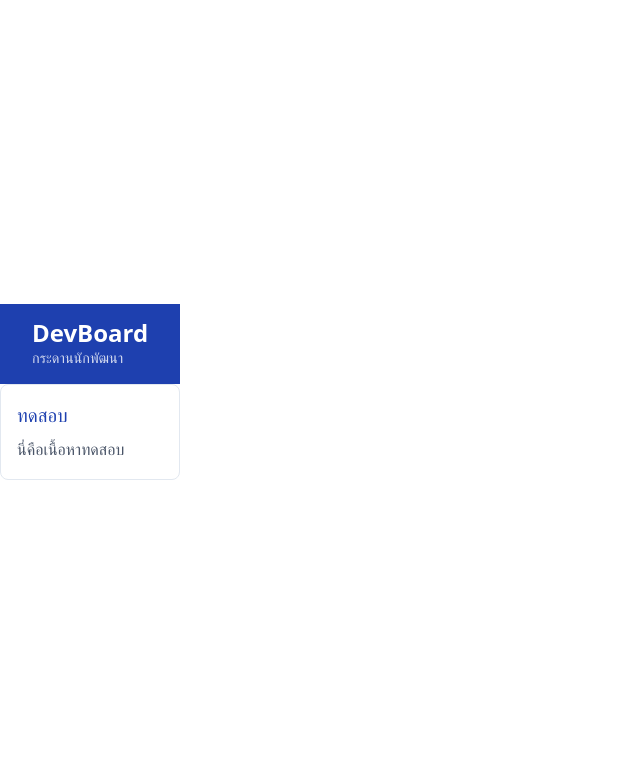
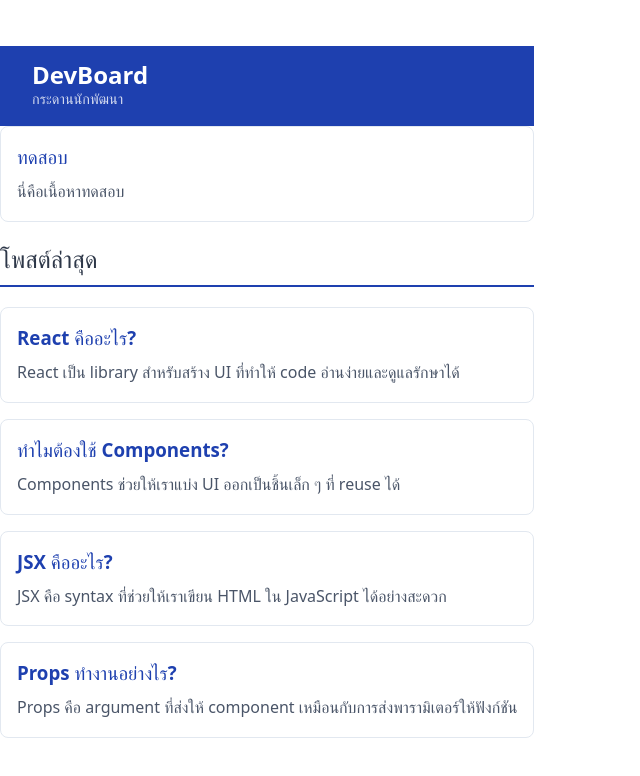
Before and after one commit to 67160010/devboard_67160010, a React (Vite) app in the folder devboard/: page / in a window 1280 px wide. Shown: the top 776 px of the page, without its empty margins (0-640 px from the left). Built offline with nearby package versions, Linux system fonts and the light colour scheme.

Commit message:
feat: add PostList

```diff
--- a/devboard/src/App.jsx
+++ b/devboard/src/App.jsx
@@ -1,6 +1,7 @@
 
 import Navbar from "./components/Navbar";
 import PostCard from "./components/PostCard";
+import PostList from "./components/PostList";
 
 const POSTS = [
   {
@@ -37,6 +38,7 @@
     <div>
       <Navbar />
       <PostCard title="ทดสอบ" body="นี่คือเนื้อหาทดสอบ" />
+      <PostList posts={POSTS} />
     </div>
   );
 }
--- /dev/null
+++ b/devboard/src/components/PostList.jsx
@@ -0,0 +1,24 @@
+import PostCard from "./PostCard";
+
+
+function PostList({ posts }) {
+  return (
+    <div>
+      <h2
+        style={{
+          color: "#2d3748",
+          borderBottom: "2px solid #1e40af",
+          paddingBottom: "0.5rem",
+        }}
+      >
+        โพสต์ล่าสุด
+      </h2>
+      {posts.map((post) => (
+        <PostCard key={post.id} title={post.title} body={post.body} />
+      ))}
+    </div>
+  );
+}
+
+
+export default PostList;
```
